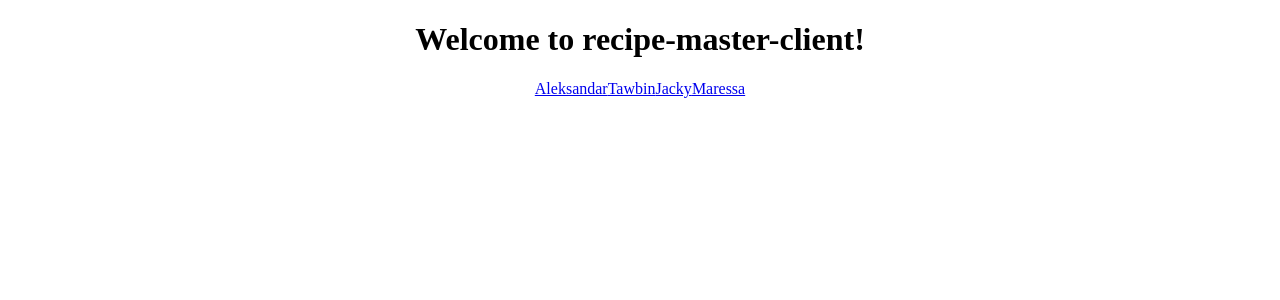
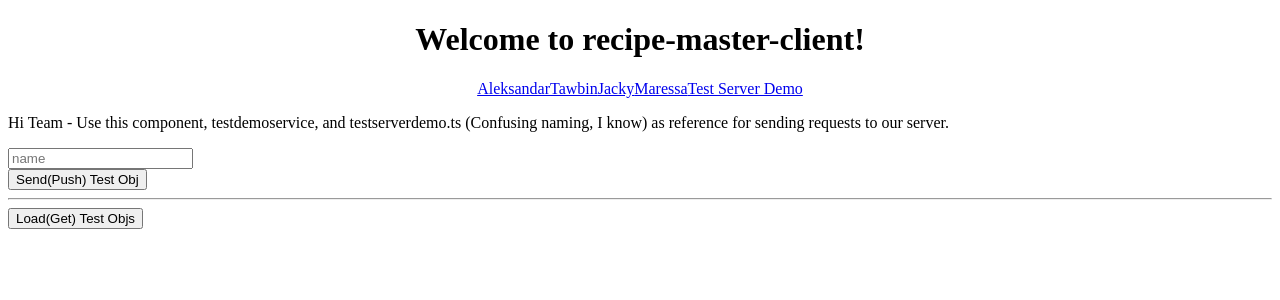
Before and after one commit to Alekzandar/Recipe_Master_Client, an Angular app in the folder recipe-master-client/: page /test in a window 1280 px wide. Before the commit this address led to /. Shown: the top 300 px of the page. Built offline with nearby package versions, Linux system fonts and the light colour scheme.

Commit message:
Example DB Connection for Team

```diff
--- a/recipe-master-client/src/app/aleksandar-view/aleksandar-view.component.ts
+++ b/recipe-master-client/src/app/aleksandar-view/aleksandar-view.component.ts
@@ -22,8 +22,6 @@ export class AleksandarViewComponent implements OnInit {
   }
 
   loadRecipes():  void {
-
-
     this.recipeService.getRecipes().subscribe(
       resp => {
         this.recipesList = resp as Recipe[];
--- a/recipe-master-client/src/app/app-routing.module.ts
+++ b/recipe-master-client/src/app/app-routing.module.ts
@@ -4,13 +4,16 @@ import { TawbinViewComponent }      from './tawbin-view/tawbin-view.component';
 import { AleksandarViewComponent }      from './aleksandar-view/aleksandar-view.component';
 import { JackyViewComponent }      from './jacky-view/jacky-view.component';
 import { MaressaViewComponent }      from './maressa-view/maressa-view.component';
+import { TestServerComponent }      from './test-server/test-server.component';
+
 
 
 const routes: Routes = [
   { path: 'tawbin', component: TawbinViewComponent },
   { path: 'aleksandar', component: AleksandarViewComponent },
   { path: 'jacky', component: JackyViewComponent },
-  { path: 'maressa', component: MaressaViewComponent }
+  { path: 'maressa', component: MaressaViewComponent },
+  { path: 'test', component: TestServerComponent }
 ];
 
 @NgModule({
--- a/recipe-master-client/src/app/app.component.html
+++ b/recipe-master-client/src/app/app.component.html
@@ -8,6 +8,7 @@
     <a routerLink="/tawbin">Tawbin</a>
     <a routerLink="/jacky">Jacky</a>
     <a routerLink="/maressa">Maressa</a>
+    <a routerLink="/test">Test Server Demo</a>
   </nav>
 </div>
 <router-outlet></router-outlet>
--- a/recipe-master-client/src/app/app.module.ts
+++ b/recipe-master-client/src/app/app.module.ts
@@ -8,6 +8,7 @@ import { MaressaViewComponent } from './maressa-view/maressa-view.component';
 import { AleksandarViewComponent } from './aleksandar-view/aleksandar-view.component';
 import { AppRoutingModule } from './app-routing.module';
 import { HttpClientModule }    from '@angular/common/http';
+import { TestServerComponent } from './test-server/test-server.component';
 
 @NgModule({
   declarations: [
@@ -15,7 +16,8 @@ import { HttpClientModule }    from '@angular/common/http';
     TawbinViewComponent,
     JackyViewComponent,
     MaressaViewComponent,
-    AleksandarViewComponent
+    AleksandarViewComponent,
+    TestServerComponent
   ],
   imports: [
     BrowserModule,
--- /dev/null
+++ b/recipe-master-client/src/app/objects/testserverdemo.ts
@@ -0,0 +1,3 @@
+export class TestDemoObj {
+    name: string
+}
--- /dev/null
+++ b/recipe-master-client/src/app/services/testdemo.service.ts
@@ -0,0 +1,38 @@
+import { TestDemoObj } from '../objects/testserverdemo';
+import { Injectable } from '@angular/core';
+import { HttpClient } from '@angular/common/http';
+import { HttpHeaders } from '@angular/common/http';
+import { Observable } from 'rxjs';
+
+
+@Injectable({
+  providedIn: 'root'
+})
+export class TestDemoService {
+  headers: HttpHeaders = new HttpHeaders({
+    'Content-Type': 'application/json',
+})
+  corsHeaders;
+  root;
+  //headers = new HttpHeaders({'Content-Type':'application/json','Access-Control-Allow-Origin':'*'});
+
+  constructor(private http: HttpClient) {
+    this.corsHeaders = new HttpHeaders({
+      'Content-Type': 'application/json',
+      'Accept': 'application/json',
+      'Access-Control-Allow-Origin': '*'  // edit
+    });
+   }
+
+  demoUrl = 'http://localhost:8085/recipe-master/test';
+
+  getTest() {
+    return this.http.get<TestDemoObj[]>(this.demoUrl, {headers:this.headers});
+
+  }
+  postTest(object) :Observable<TestDemoObj>{
+    console.log("JSON Object passed to our Service: " + object);
+    return this.http.post<TestDemoObj>(this.demoUrl, object, {headers:this.headers});
+
+  }
+}
--- /dev/null
+++ b/recipe-master-client/src/app/test-server/test-server.component.html
@@ -0,0 +1,15 @@
+<p>
+  Hi Team - Use this component, testdemoservice, and testserverdemo.ts (Confusing naming, I know)
+  as reference for sending requests to our server.
+</p>
+<input type="text" [(ngModel)]="inputText" placeholder="name">
+<br>
+<button (click)= "sendTest()">Send(Push) Test Obj</button>
+<hr>
+<ul class = "tests" *ngFor = "let test of testList">
+  <div *ngIf = "testList?.length > 0">
+  <li>{{test.name}}</li>
+</div>
+
+</ul>
+<button (click)= "loadTest()">Load(Get) Test Objs</button>
--- /dev/null
+++ b/recipe-master-client/src/app/test-server/test-server.component.ts
@@ -0,0 +1,50 @@
+import { TestDemoService } from '../services/testdemo.service';
+import { Component, OnInit } from '@angular/core';
+import { Observable, from } from 'rxjs';
+import { TestDemoObj } from '../objects/testserverdemo';
+import { FormsModule } from '@angular/forms';
+
+@Component({
+  selector: 'app-test-server',
+  templateUrl: './test-server.component.html',
+  styleUrls: ['./test-server.component.css']
+})
+export class TestServerComponent implements OnInit {
+
+  private testObs: Observable<TestDemoObj[]>;
+  private testList: TestDemoObj[];
+  //two-way data binding applied onto this with ngModel
+                   //Be sure to import FormsModule!
+  private inputText: string;
+  private inputJson;
+  testObject: TestDemoObj = { name : " "};
+
+  constructor(private testService: TestDemoService) { }
+
+  ngOnInit() {
+  }
+
+  loadTest():  void {
+    console.log("INSIDE LOAD TEST")
+    this.testService.getTest().subscribe(
+      resp => {
+        this.testList = resp as TestDemoObj[];
+        console.log(this.testList);
+      }
+    );
+  }
+
+  sendTest(): void {
+    console.log("INSIDE SEND TEST");
+    console.log("TEST VALUE: "  + this.inputText);
+    this.testObject.name = this.inputText;
+    let json = JSON.stringify(this.testObject);
+    console.log("NOW WE HAVE A JSON made from our Object: " + json);
+    this.testService.postTest(json).subscribe(
+        testResponse => {
+
+          console.log("POST EXECUTED SUCCESSFULLY! 'Load' to see it in our DB");
+
+          });
+        }
+  }
```
Also changed, not shown: recipe-master-client/src/app/test-server/test-server.component.css (added), 2 other files (tests, documents, lock files or other folders).
